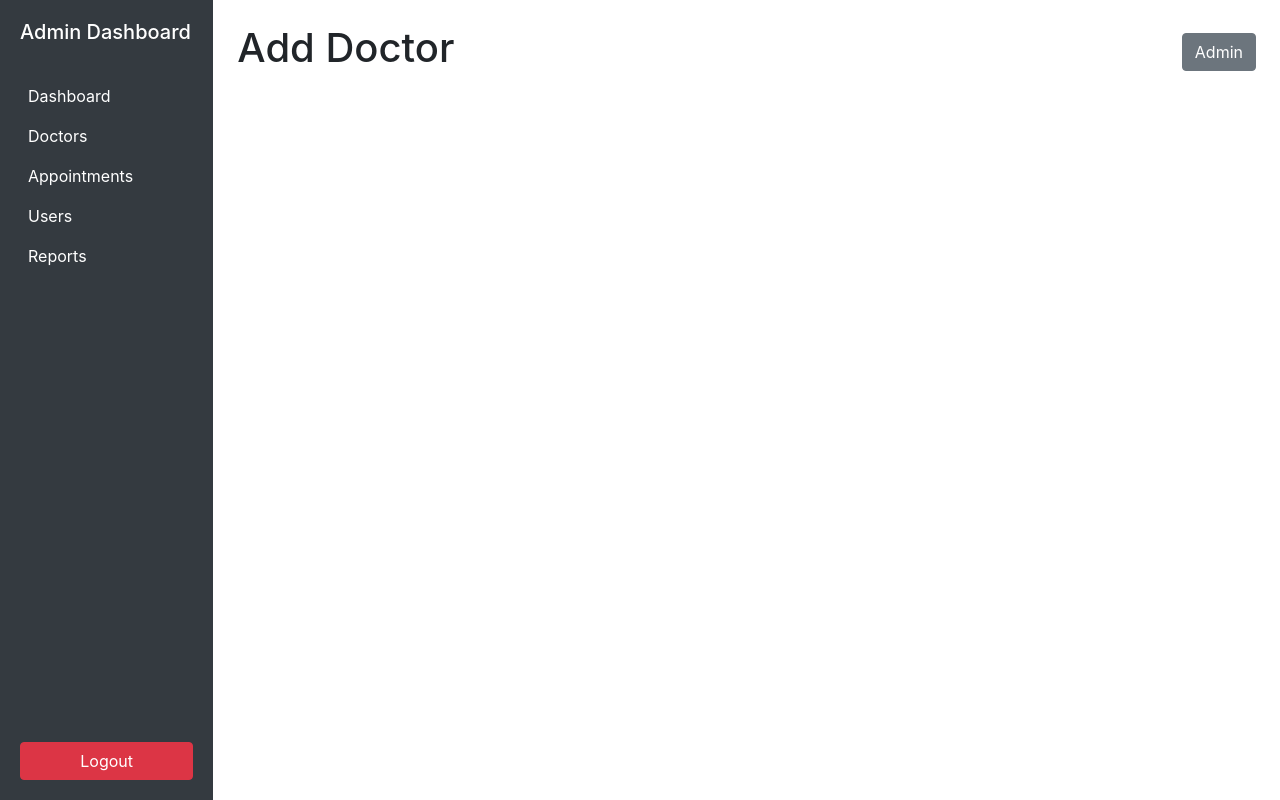
After one commit to amritheshsiva/hospital_management, a Django app: page /add in a window 1280 px wide. The commit adds this page. Run offline with Django 4.2, Linux system fonts and the light colour scheme; some libraries are stand-ins or nearby versions.

Commit message:
add doctor page

```diff
--- /dev/null
+++ b/Admin/adminside/adminapp/templates/doctor_add.html
@@ -0,0 +1,29 @@
+<!DOCTYPE html>
+<html lang="en">
+<head>
+    <meta charset="UTF-8">
+    <meta name="viewport" content="width=device-width, initial-scale=1.0">
+    <title>Add Doctor</title>
+   <link rel="stylesheet" href="https://maxcdn.bootstrapcdn.com/bootstrap/4.5.0/css/bootstrap.min.css">
+  <script src="https://ajax.googleapis.com/ajax/libs/jquery/3.5.1/jquery.min.js"></script>
+  <script src="https://cdnjs.cloudflare.com/ajax/libs/popper.js/1.16.0/umd/popper.min.js"></script>
+  <script src="https://maxcdn.bootstrapcdn.com/bootstrap/4.5.0/js/bootstrap.min.js"></script>
+  <link rel="stylesheet" href="https://cdnjs.cloudflare.com/ajax/libs/font-awesome/6.0.0-beta3/css/all.min.css">
+
+
+</head>
+<body>
+    <div class="container-fluid">
+        <div class="row">
+            {% include "partials/navbar.html" %}
+            <div class="col-md-10 p-4">
+                <div class='d-flex align-items-center mb-4'>
+                    <h1>Add Doctor</D></h1>
+                    <button class="btn btn-secondary ml-auto">Admin</button>
+                </div>
+            </div>
+        </div>
+    </div>
+
+</body>
+</html>
--- a/Admin/adminside/adminapp/templates/partials/navbar.html
+++ b/Admin/adminside/adminapp/templates/partials/navbar.html
@@ -9,7 +9,7 @@
                 <a class="nav-link text-white" href="doctors">Doctors</a>
             </li>
             <li class="nav-item">
-                <a class="nav-link text-white" href="appointment">Appointments</a>
+                <a class="nav-link text-white" href="appointments">Appointments</a>
             </li>
             <li class="nav-item">
                 <a class="nav-link text-white" href="users">Users</a>
--- a/Admin/adminside/adminapp/views.py
+++ b/Admin/adminside/adminapp/views.py
@@ -13,3 +13,5 @@ def userprofile(request):
     return render(request,'userprofile.html')
 def report(request):
     return render(request,'reports.html')
+def add(request):
+    return render(request,'doctor_add.html')
--- a/Admin/adminside/adminside/urls.py
+++ b/Admin/adminside/adminside/urls.py
@@ -5,8 +5,9 @@ urlpatterns = [
     path('',views.login),
     path('home',views.home),
     path('doctors',views.doc),
-    path('appointment',views.appointment),
+    path('appointments',views.appointment),
     path('users',views.user),
     path('profile',views.userprofile),
-    path('report',views.report)
+    path('report',views.report),
+    path('add',views.add)
 ]
```
Also changed, not shown: Admin/adminside/adminapp/templates/doctors.html (+7 -1 lines).
